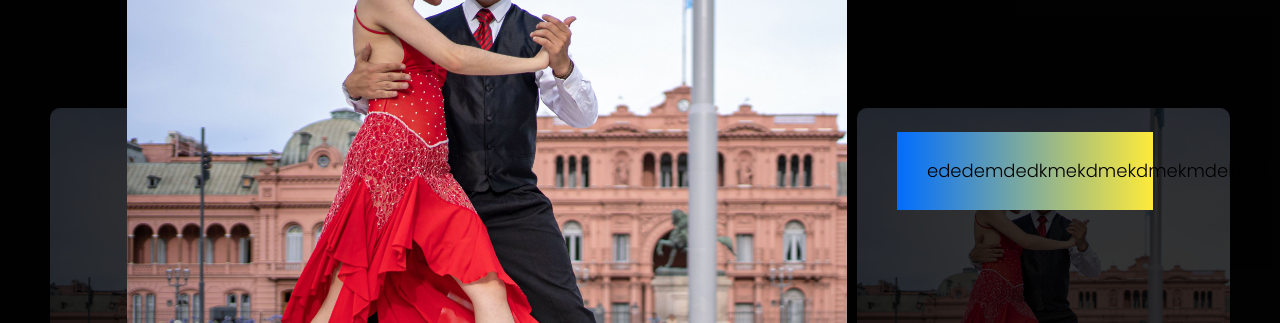
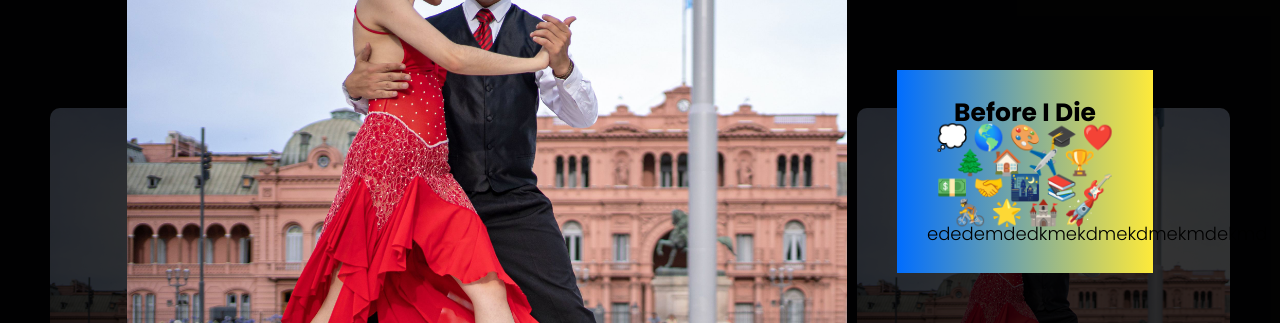
Before and after one commit to BeforeIDieCode/BeforeIDieAchievements, a React (Create React App) app: page / in a window 1280 px wide. Both pictures are taken after a click on the picture 236 px from the left and 1326 px from the top of the page. Shown: the part 1032-1355 px from the top of the page. Built offline with nearby package versions, Linux system fonts and the light colour scheme.

Commit message:
Updating with preset text and formating of the text

```diff
--- a/src/Components/MasonryLayout/MasonryBox/MasonryBox.jsx
+++ b/src/Components/MasonryLayout/MasonryBox/MasonryBox.jsx
@@ -1,4 +1,3 @@
-// MasonryBox.js
 import React, { useState } from 'react';
 import styles from './MasonryBox.module.css';
 import { PropTypes } from 'prop-types';
@@ -23,16 +22,24 @@ const MasonryBox = ({ wallSrc, userProf, userName, userJob, githubUrl, userText
     setIsTextVisible(!isTextVisible);
   };
 
+  const presetText = (
+    <span className={styles.boldText}>
+      Before I Die <br />
+      💭 🌎 🎨 🎓 ❤️ 🌲 🏠 ✈️ 🏆 <br /> 💵 🤝 🌃 📚 🎸 🚴 🌟 🏰 🚀
+      <br />
+    </span>
+  );
+
   return (
     <div className={styles["my-masonry"]}>
       <img src={wallSrc} style={{ width: "100%" }} alt="" onClick={toggleEnlarged} />
       {isEnlarged && (
         <div className={styles.enlargedPhoto} onClick={toggleEnlarged}>
           <img src={wallSrc} alt="" className={styles.enlargedPhotoImage} />
-          <div className={styles.enlargedPhotoText} onClick={toggleText}>{userText}</div>
+          <div className={styles.enlargedPhotoText} onClick={toggleText}>{presetText} {userText}</div> {/* Add preset text here */}
           {isTextVisible && (
             <div className={styles.enlargedPhotoTextBox}>
-              <p>{userText}</p>
+              <p>{presetText} {userText}</p> {/* Add preset text here */}
             </div>
           )}
         </div>
@@ -46,7 +53,7 @@ const MasonryBox = ({ wallSrc, userProf, userName, userJob, githubUrl, userText
               </a>
             </div>
             <div className={`${styles["my-masnry-user-prof-desc"]} flex flex-column`}>
-              <h1>{userName}</h1>
+              <h1>{userName}</h1> {/* Add preset text here */}
               <h3>{userJob}</h3>
             </div>
           </div>
--- a/src/Components/MasonryLayout/MasonryBox/MasonryBox.module.css
+++ b/src/Components/MasonryLayout/MasonryBox/MasonryBox.module.css
@@ -38,6 +38,7 @@
     float: right;
     width: 20%; /* adjust the width as needed */
     margin-left: 50px; /* adjust the margin as needed */
+    text-align: center; /* add this property to center the text */
   }
   .enlargedPhotoTextBox {
     position: absolute;
@@ -119,3 +120,9 @@
   .my-masonry:hover .my-masnry-user-box {
     margin-bottom: 15px;
   }
+  .boldText {
+    font-weight: bolder;
+    font-size: 25px; /* Adjust the font size as desired */
+    text-align: center;
+
+  }
```
